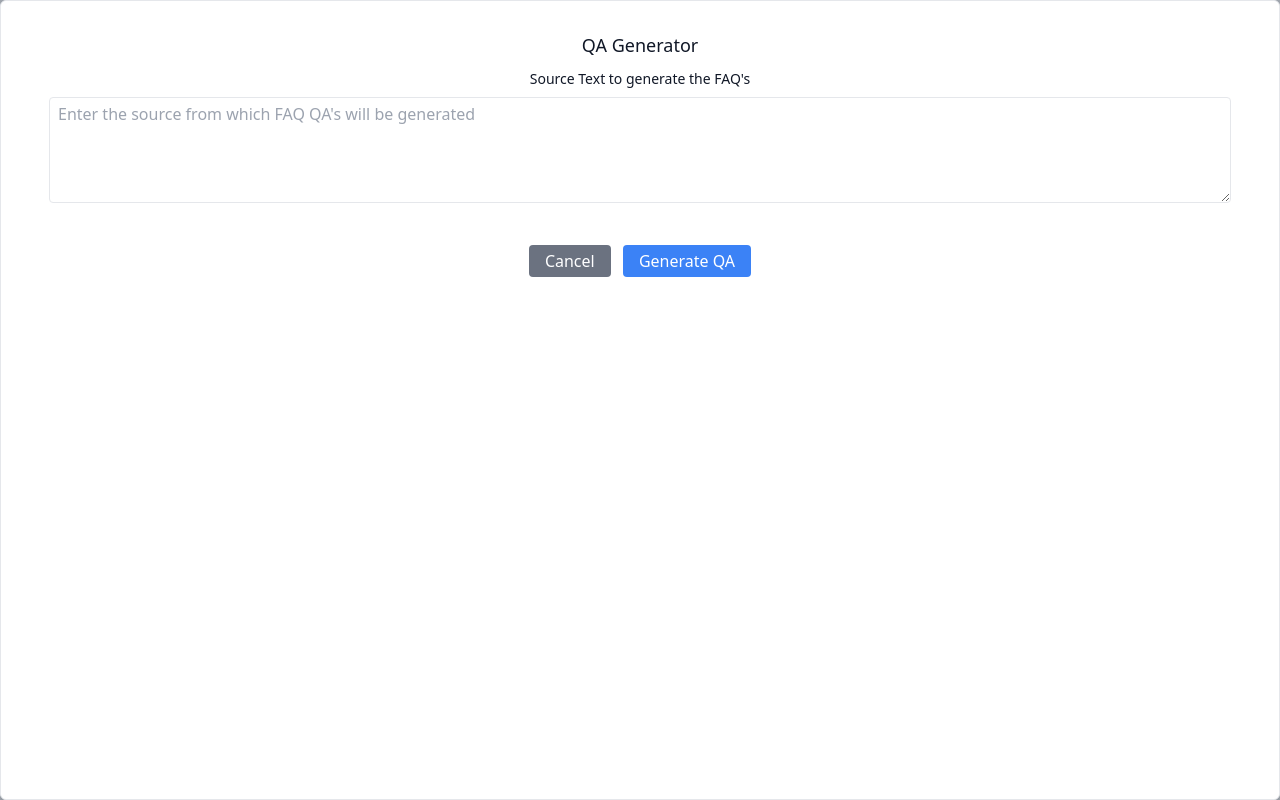
After one commit to pradeepgudipati/LLMTrainingTools, a Flask app: page /qa_generator in a window 1280 px wide. The commit adds this page. Run offline with Flask 3, Linux system fonts and the light colour scheme; parts of the project's set-up code (start-up, migrations or seed data) failed here and were passed over; some libraries are stand-ins or nearby versions.

Commit message:
Fixed an issue in Page Number
Add AI based QA generation also.

```diff
--- a/requirements.txt
+++ b/requirements.txt
@@ -20,3 +20,4 @@ pinecone-client==3.2.2
 annoy==1.17.3
 nltk==3.8.1
 numpy==1.26.4
+openai==1.23.2
--- /dev/null
+++ b/src/ai_api.py
@@ -0,0 +1,55 @@
+# Function to call the OpenAI SDK to generate text based on the prompt
+import os
+
+import openai
+from dotenv import load_dotenv
+
+prompt = (
+    "Given the following text, generate a list of potential FAQ questions and answers in CSV with "
+    "'Question' and 'Answer' columns. Ensure that each question is specific and contains enough context "
+    "to be understood independently. Return only the CSV: ")
+
+load_dotenv('.env.local')
+
+
+def call_openai_sdk(text):
+    """
+    Call the OpenAI SDK to generate text based on the prompt and return the completion
+    The openai host and port are loaded from the .env file
+    :param prompt: the prompt
+    :return: the completion
+    """
+    global prompt
+    llm_ai_host = os.environ.get("LLM_HOST")
+    llm_ai_port = os.environ.get("LLM_PORT")
+    llm_ai_model_llama2 = os.environ.get("LLM_MODEL_LLAMA2")
+    llm_ai_model_llama3 = os.environ.get("LLM_MODEL_LLAMA3")
+
+    client = openai.Client(api_key="fake-api-key",
+                           base_url=f"{llm_ai_host}:{llm_ai_port}/v1")
+
+    completion = client.completions.create(
+        model=llm_ai_model_llama2,
+        prompt=prompt + text,
+        max_tokens=100000
+    )
+    result = completion.choices[0].text
+    print(f"Result ---{result}")
+    return result
+
+
+def parse_openai_response(response):
+    """
+    Parse the response from the OpenAI SDK to extract the questions and answers
+    :param response: the response from the OpenAI SDK
+    :return: the questions and answers
+    """
+    lines = response.split("\n")
+    questions = []
+    answers = []
+    for line in lines:
+        if line.startswith("Q:"):
+            questions.append(line[2:])
+        elif line.startswith("A:"):
+            answers.append(line[2:])
+    return questions, answers
--- a/src/app.py
+++ b/src/app.py
@@ -12,6 +12,7 @@ from data_tools.import_utils.csv_to_jsonl import convert_single_csv_to_jsonl
 from data_tools.import_utils.db_to_jsonl import sqlite_to_jsonl
 from data_tools.import_utils.jsonl_to_sqllite import import_jsonl_to_sqlite, test_jsonl_to_sqlite
 from models.llm_training_data_model import LLMDataModel
+from src.ai_api import call_openai_sdk
 from utils import validate_jsonl_file, validate_csv_file, save_file
 
 BASE_DIR = os.path.abspath(os.path.dirname(__file__))
@@ -109,6 +110,21 @@ def get_data():
     # Convert the data to a format that can be JSON serialized
     items = [item.to_dict() for item in data.items]  # Assuming each item has a to_dict() method
     total_pages = max(1, count / per_page)
+
+    # Verify that the page number is valid
+    if page < 1:
+        page = 1
+    if total_pages < page:
+        page = total_pages
+    #     Set the session variables for page and per_page
+    session["page"] = page
+    session["per_page"] = per_page
+    session["query-qa"] = query_qa
+    session["query-ans"] = query_ans
+    session["total_pages"] = total_pages
+
+    print(f"Total Items: {count}, Total Pages: {total_pages}, Page: {page}, Per Page: {per_page}")
+    print(f"Query QA: {query_qa}, Query Ans: {query_ans}")
     return items, count, per_page, page, total_pages, query_qa, query_ans
 
 
@@ -413,6 +429,27 @@ def restore_database():
             return jsonify(status="error", message=f"Error restoring database: {e}"), 500
 
 
+@app.route('/qa_generator')
+def qa_generator():
+    """
+    This function is used to generate the question and answer
+    :return: response
+    """
+    return render_template("qa_generator.html")
+
+
+@app.route('/api/openai/qa_generator', methods=['POST'])
+def openai_qa_generator():
+    """
+    This function is used to generate the question and answer using the OpenAI API
+    The API calls the call_openai_sdk function from ai_api.py
+    :return: response
+    """
+    data = request.json['input_text']
+    result = call_openai_sdk(data)
+    return jsonify(status="success", message=f"Question and Answer generated successfully.", result=result), 200
+
+
 if __name__ == "__main__":
     create_app()
     with app.app_context():
--- /dev/null
+++ b/src/frontend/static/js/qa_generator.js
@@ -0,0 +1,39 @@
+function generateQA() {
+    // Get the input text
+    const inputText = document.getElementById('text-qa-source').value;
+    console.log(inputText);
+    // Show the loading spinner
+    document.getElementById('loading-spinner').classList.remove('hidden');
+    // Send a POST request to the server
+    fetch('/api/openai/qa_generator', {
+        method: 'POST',
+        headers: {
+            'Content-Type': 'application/json',
+        },
+        body: JSON.stringify({
+            'input_text': inputText,
+        }),
+    })
+        .then((response) => response.json())
+        .then((data) => {
+            console.log(data);
+            document.getElementById('loading-spinner').classList.add('hidden');
+            // Display the result
+            document.getElementById('result').textContent = data.result;
+            // Update the QA pairs
+            // document.getElementById('question').innerText = data['question'];
+            // document.getElementById('answer').innerText = data['answer'];
+        });
+}
+
+function goBackToMainScreen() {
+//     Go back the main screen localhost:5000/
+    window.location.href = '/';
+}
+
+window.onload = function () {
+    // Add event listener for 'Generate QA' button
+    document.getElementById('generate-qa-btn').addEventListener('click', generateQA);
+    document.getElementById('qa-gen-cancel-btn').addEventListener('click', goBackToMainScreen);
+
+}
--- a/src/frontend/static/js/table_main.js
+++ b/src/frontend/static/js/table_main.js
@@ -472,4 +472,6 @@ window.onload = function () {
     });
 
     document.getElementById('dropzone-file').addEventListener('change', handleUploadFilePopup);
+
+
 }
--- a/src/frontend/templates/header.html
+++ b/src/frontend/templates/header.html
@@ -4,6 +4,5 @@
     <!-- Include Tailwind CSS from CDN -->
     <link href="https://cdn.jsdelivr.net/npm/tailwindcss@2.2.19/dist/tailwind.min.css" rel="stylesheet">
     <script src="https://cdn.ckeditor.com/4.16.0/standard/ckeditor.js"></script>
-
     <title>LLM Training Tools</title>
 </head>
--- a/src/frontend/templates/navbar.html
+++ b/src/frontend/templates/navbar.html
@@ -45,6 +45,11 @@
                        class="block py-2 px-3 text-gray-900 rounded hover:bg-gray-100 md:hover:bg-transparent md:border-0 md:hover:text-blue-700 md:p-0 dark:text-white md:dark:hover:text-blue-500 dark:hover:bg-gray-700 dark:hover:text-white md:dark:hover:bg-transparent">
                         Bulk Remove Text </a>
                 </li>
+                <li>
+                    <a href="{{ url_for('qa_generator') }}"
+                       class="block py-2 px-3 text-gray-900 rounded hover:bg-gray-100 md:hover:bg-transparent md:border-0 md:hover:text-blue-700 md:p-0 dark:text-white md:dark:hover:text-blue-500 dark:hover:bg-gray-700 dark:hover:text-white md:dark:hover:bg-transparent">
+                        QA Generator </a>
+                </li>
             </ul>
         </div>
     </div>
--- /dev/null
+++ b/src/frontend/templates/qa_generator.html
@@ -0,0 +1,52 @@
+{#This file contains the code for the popup that with take a text field and generate a set of Questions and Answers using a Local LLM or OpenAI based API#}
+<!DOCTYPE html>
+<html lang="en">
+{% include 'header.html' %}
+<body class="bg-gray-100">
+
+<div id="generate-qa-from-text-popup"
+     class="fixed inset-0 bg-gray-600 bg-opacity-50 overflow-y-auto h-full w-full">
+    <div class="absolute inset-0 p-5 border shadow-lg rounded-md bg-white">
+        <div class="mt-3 text-center">
+            <h3 class="text-lg leading-6 font-medium text-gray-900">QA Generator</h3>
+            <div class="mt-xl-3 px-7 py-3">
+                <label for="text-qa-source"
+                       class="block mb-2 text-sm font-medium text-gray-900 dark:text-white">Source Text to generate the
+                    FAQ's</label>
+                <textarea id="text-qa-source"
+                          placeholder="Enter the source from which FAQ QA's will be generated"
+                          class="mb-3 px-2 py-1 border rounded w-full" rows="4"></textarea>
+            </div>
+
+            <div class="items-center px-4 py-3">
+                <button id="qa-gen-cancel-btn"
+                        class="px-4 py-1 text-white bg-gray-500 rounded hover:bg-gray-600 mr-2">
+                    Cancel
+                </button>
+                <button id="generate-qa-btn" class="px-4 py-1 text-white bg-blue-500 rounded hover:bg-blue-600">
+                    Generate QA
+                </button>
+
+                <div id="loading-spinner"
+                     class="hidden text-center w-16 h-16 border-t-4 border-b-4 border-blue-500 rounded-full animate-spin">
+                    <div role="status">
+                        <svg aria-hidden="true"
+                             class="inline w-8 h-8 text-gray-200 animate-spin dark:text-gray-600 fill-blue-600"
+                             viewBox="0 0 100 100" fill="none" xmlns="http://www.w3.org/2000/svg">
+                            <path d="M100 50.5908C100 78.2051 77.6142 100.591 50 100.591C22.3858 100.591 0 78.2051 0 50.5908C0 22.9766 22.3858 0.59082 50 0.59082C77.6142 0.59082 100 22.9766 100 50.5908ZM9.08144 50.5908C9.08144 73.1895 27.4013 91.5094 50 91.5094C72.5987 91.5094 90.9186 73.1895 90.9186 50.5908C90.9186 27.9921 72.5987 9.67226 50 9.67226C27.4013 9.67226 9.08144 27.9921 9.08144 50.5908Z"
+                                  fill="currentColor"/>
+                            <path d="M93.9676 39.0409C96.393 38.4038 97.8624 35.9116 97.0079 33.5539C95.2932 28.8227 92.871 24.3692 89.8167 20.348C85.8452 15.1192 80.8826 10.7238 75.2124 7.41289C69.5422 4.10194 63.2754 1.94025 56.7698 1.05124C51.7666 0.367541 46.6976 0.446843 41.7345 1.27873C39.2613 1.69328 37.813 4.19778 38.4501 6.62326C39.0873 9.04874 41.5694 10.4717 44.0505 10.1071C47.8511 9.54855 51.7191 9.52689 55.5402 10.0491C60.8642 10.7766 65.9928 12.5457 70.6331 15.2552C75.2735 17.9648 79.3347 21.5619 82.5849 25.841C84.9175 28.9121 86.7997 32.2913 88.1811 35.8758C89.083 38.2158 91.5421 39.6781 93.9676 39.0409Z"
+                                  fill="currentFill"/>
+                        </svg>
+                        <span class="sr-only">Loading...</span>
+                    </div>
+                </div>
+            </div>
+        </div>
+        <div id="result" class="mt-3"></div>
+    </div>
+</div>
+<script src="{{ url_for('static', filename='js/qa_generator.js') }}">
+</script>
+</body>
+</html>
--- a/src/frontend/templates/table_view.html
+++ b/src/frontend/templates/table_view.html
@@ -32,7 +32,7 @@
             <label for="page-number" class="mr-2">Go to page:</label>
             <input type="number" id="page-number" name="page"
                    value="{{ request.args.get('page', default=session.get('page', 1)) }}" min="1"
-                   max="{{ total_pages }}"
+                   max="{{ request.args.get('total_pages', default=session.get('total_pages', 1)) }}"
                    class="px-2 py-1 border rounded" required>
             <button type="submit" class="ml-2 px-4 py-1 text-white bg-blue-500 rounded hover:bg-blue-600">Go</button>
         </form>
```
